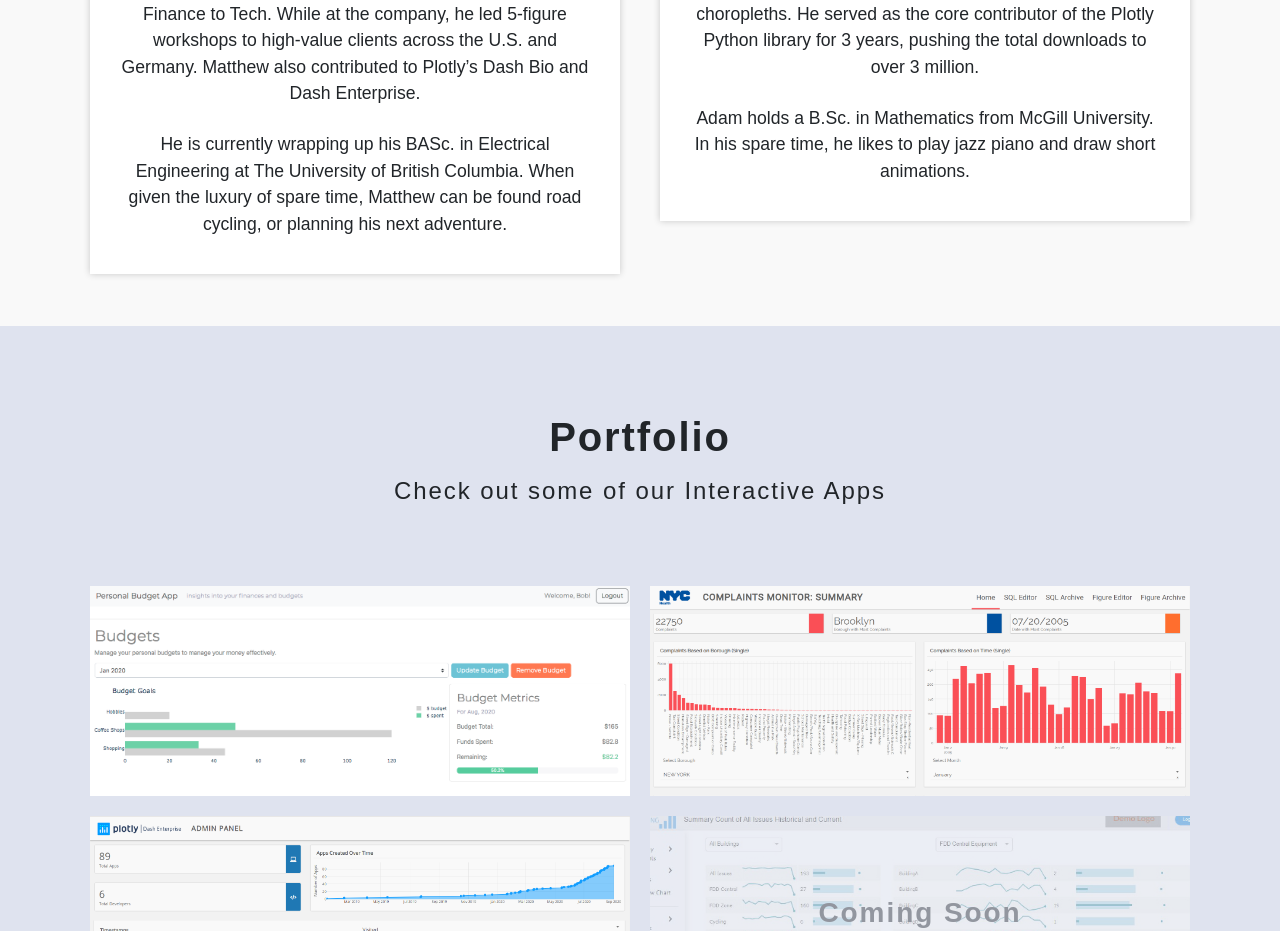
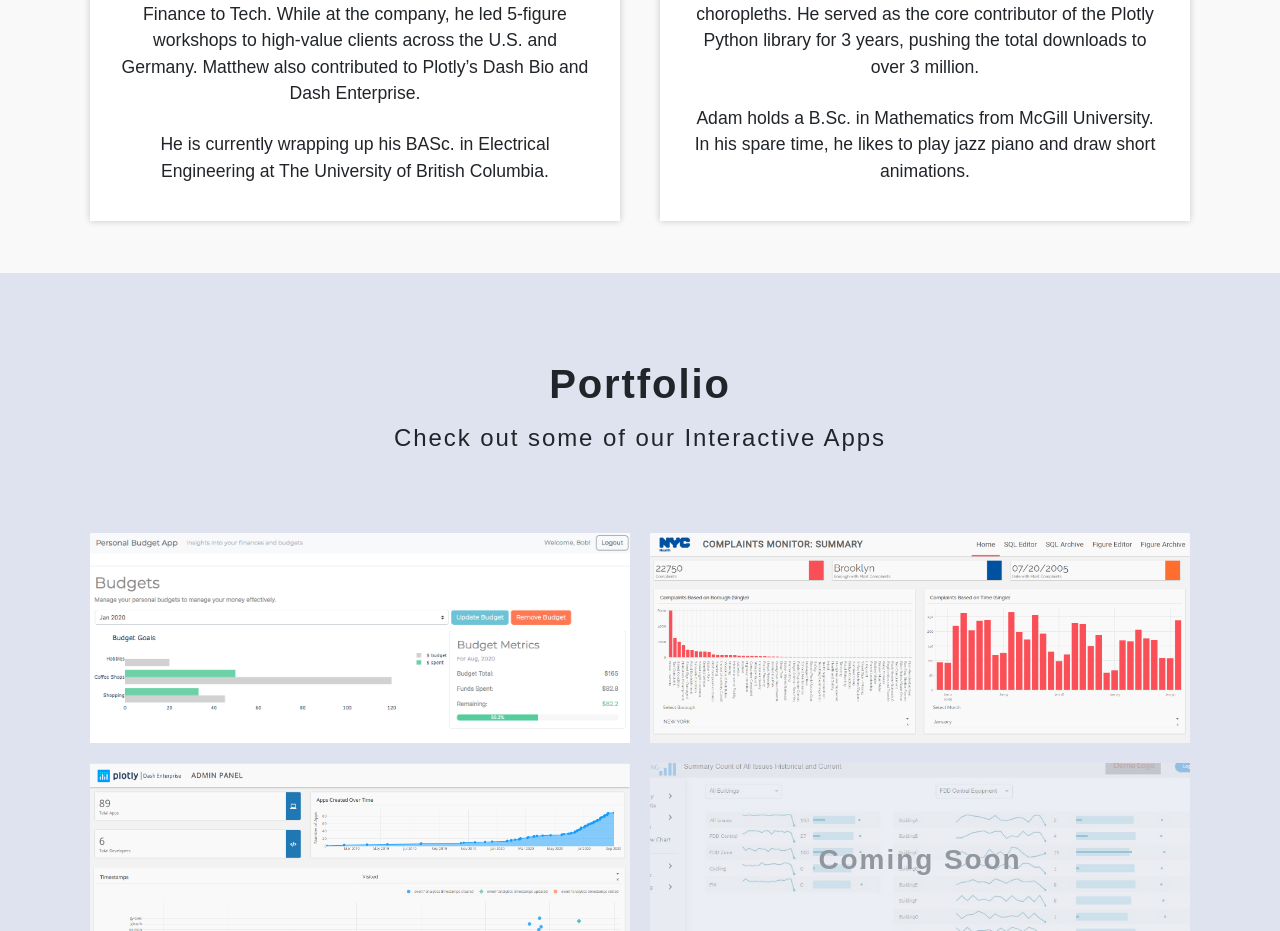
Before and after one commit to ohaanika/nextjs-website, a Next.js app: page / in a window 1280 px wide. Shown: the part 2780-3711 px from the top of the page. Built offline with nearby package versions, Linux system fonts and the light colour scheme; a web font is replaced by a local one.

Commit message:
fix(index): comment out part of bio

```diff
--- a/components/OldLayout.js
+++ b/components/OldLayout.js
@@ -166,8 +166,9 @@ const OldLayout = () => (
                 </p>
                 <p>
                   He is currently wrapping up his BASc. in Electrical Engineering at The University of
-                  British Columbia. When given the luxury of spare time, Matthew can be found road cycling,
-                  or planning his next adventure.
+                  British Columbia.
+                  {/* When given the luxury of spare time, Matthew can be found road cycling,
+                  or planning his next adventure. */}
                 </p>
                 <div>
                   <a href="https://github.com/mtwichan">
```
